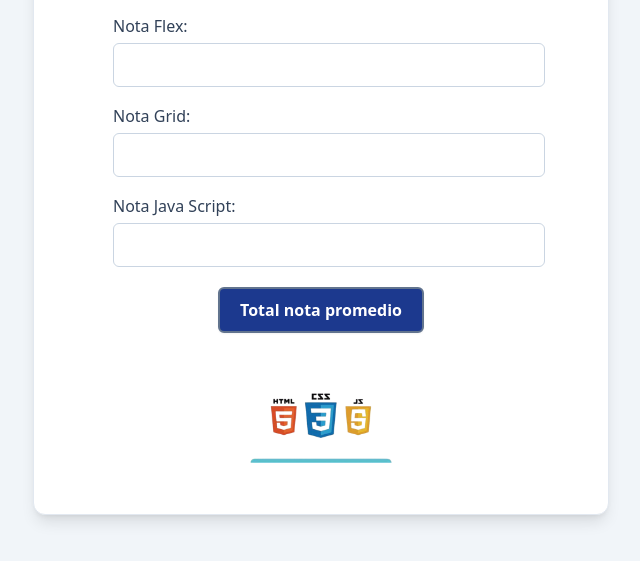
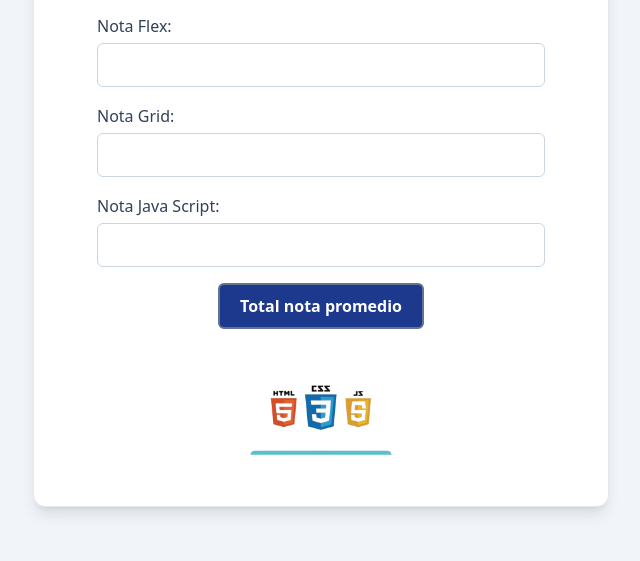
Before and after one commit to fontanillus/notas2, a plain HTML site: page index.html in a window 1280 px wide. Shown: the part 185-746 px from the top of the page, without its empty margins (319-959 px from the left). Drawn offline with nearby package versions, Linux system fonts and the light colour scheme.

Commit message:
Add files via upload

```diff
--- a/index.html
+++ b/index.html
@@ -8,23 +8,18 @@
   <script src="https://cdn.jsdelivr.net/npm/@tailwindcss/browser@4"></script>
 
   <style type="text/tailwindcss">
-    @import "tailwindcss";
-
     @layer base {
       p, h1, h2, h3 {
-        @apply mb-2 leading-relaxed text-gray-700
+        @apply mb-2 leading-relaxed
       }
       h1, h2, h3 {
-        @apply mt-2 font-bold text-slate-500
+        @apply mt-2
       }
       input {
-        @apply rounded-sm border border-slate-300 text-slate-400 font-mono
+        @apply border border-slate-300 font-mono
       }
       input, label {
-        @apply inline-block flex-1 pl-4
-      }
-      button {
-        @apply rounded-md shadow-xs border-2 border-slate-400 px-4 py-1 my-1
+        @apply flex-1
       }
     }
   </style>
```
